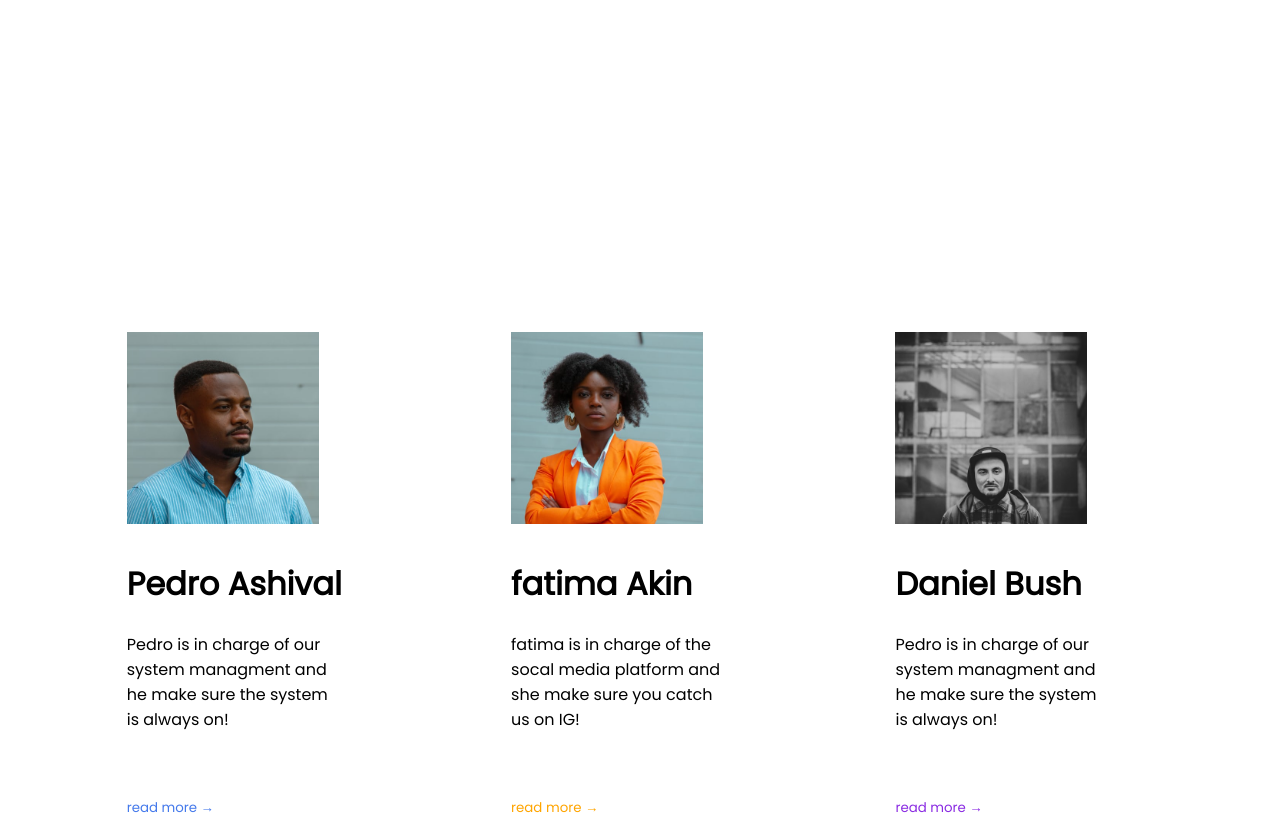
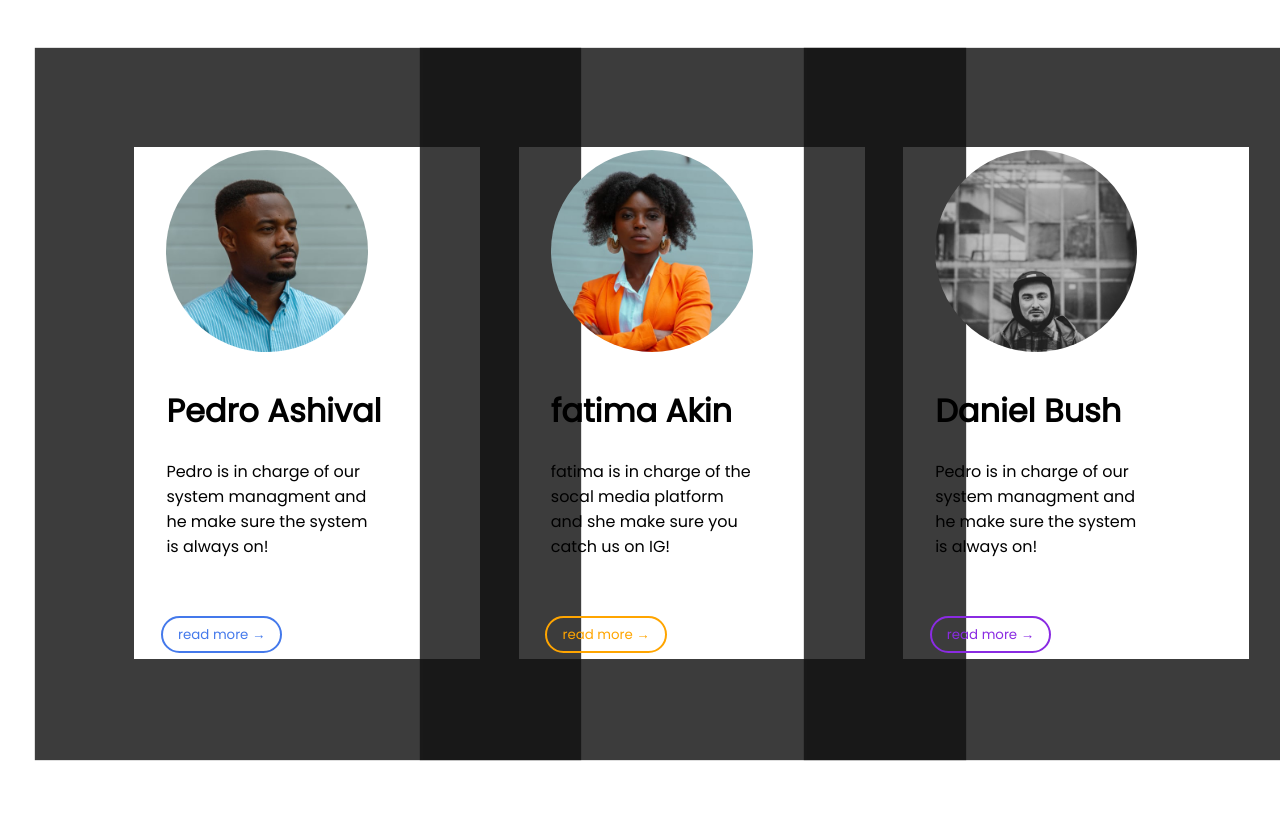
Before and after one commit to Agbelemo/project, a plain HTML site: page index.html in a window 1280 px wide. After the commit the page ends 806 px from the top, so only its background shows below. Drawn offline with Linux system fonts and the light colour scheme.

Commit message:
update file

```diff
--- a/style.css
+++ b/style.css
@@ -7,27 +7,34 @@
 #showcase{
     display: grid;
     grid-template-columns: repeat(3,33%);
-    margin-top: 25%;
+    margin-top: 10%;
     margin-left: 9%;
+    margin-bottom: 10%;
 }
 
 #showcase .showcaseItem{
-    margin: 3%;
+    margin: 5%;
+    box-shadow: 1px 1px 1px 100px rgba(17, 17, 17, 0.815);
 }
 
 #showcase .showcaseItem p{
     margin-top: 1.5em;
     width: 60%;
+    margin-left: 2em;
 }
 
 #showcase .showcaseItem h1{
     margin-top: 10%;
+    margin-left: 1em;
 }
 
 #showcase .showcaseItem button{
     margin-top: 5em;
+    background: transparent;
     border: none;
-    background: white;
+    margin-bottom: 1em;
+    margin-left: 2em;
+
 }
 
 button a{
@@ -36,14 +43,23 @@ button a{
 
 #showcase .showcaseItem:nth-child(1) button a{
     color: rgba(29, 93, 231, 0.829);
+    border: 2px solid rgba(29, 93, 231, 0.829);
+    padding: 7px 15px;
+    border-radius: 2000px;
 }
 
 #showcase .showcaseItem:nth-child(2) button a{
     color: orange;
+    border: 2px solid orange;
+    padding: 7px 15px;
+    border-radius: 2000px;
 }
 
 #showcase .showcaseItem:nth-child(3) button a{
     color: blueviolet;
+    border: 2px solid blueviolet;
+    padding: 7px 15px;
+    border-radius: 2000px;
 }
 
 #showcase .showcaseItem:nth-child(1) .img{
@@ -52,6 +68,10 @@ button a{
     background: url('./asset/im.jpg');
     background-position: center;
     background-size: cover;
+    border-radius: 20000px;
+    padding: 5px;
+    margin-left: 2em;
+    margin-top: 3px;
 }
 
 #showcase .showcaseItem:nth-child(2) .img{
@@ -60,6 +80,10 @@ button a{
     background: url('./asset/img.jpg');
     background-position: center;
     background-size: cover;
+    border-radius: 20000px;
+    padding: 5px;
+    margin-left: 2em;
+    margin-top: 3px;
 }
 
 #showcase .showcaseItem:nth-child(3) .img{
@@ -68,4 +92,8 @@ button a{
     background: url('./asset/photo-1489512827632-6e52aecf88bf.jpg');
     background-position: center;
     background-size: cover;
+    border-radius: 20000px;
+    padding: 5px;
+    margin-left: 2em;
+    margin-top: 3px;
 }
```
